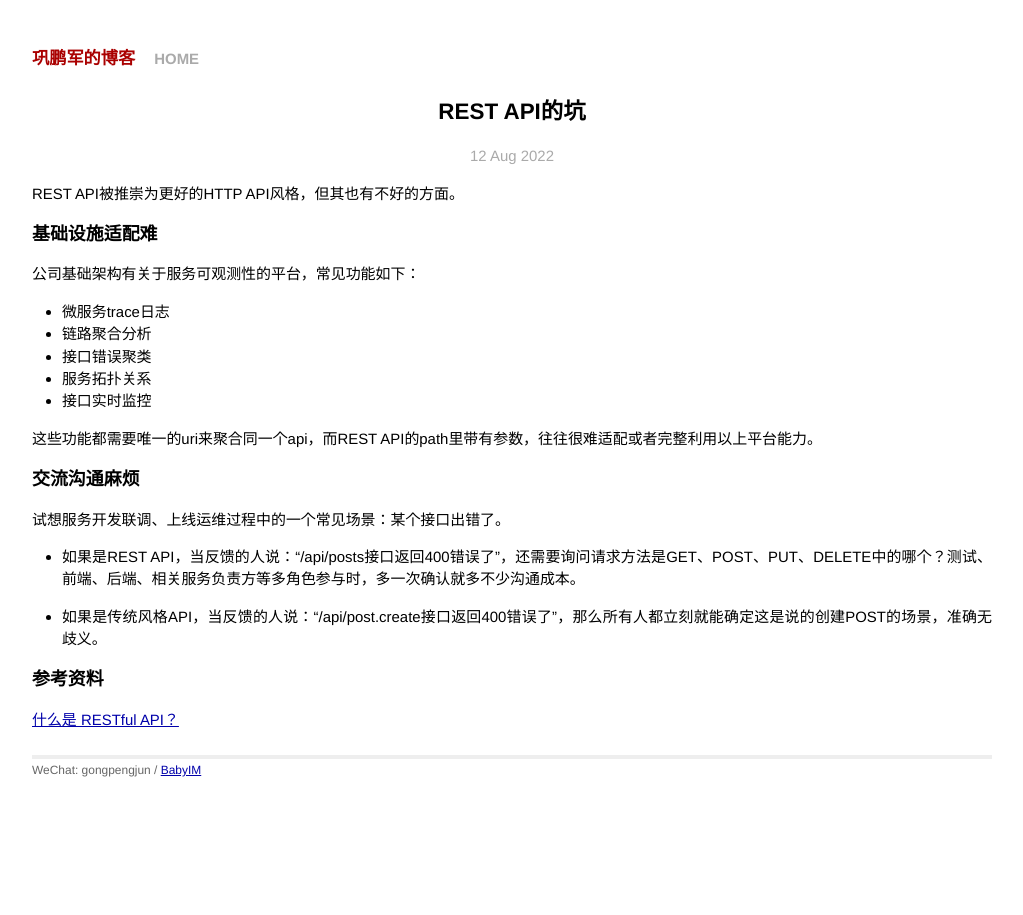
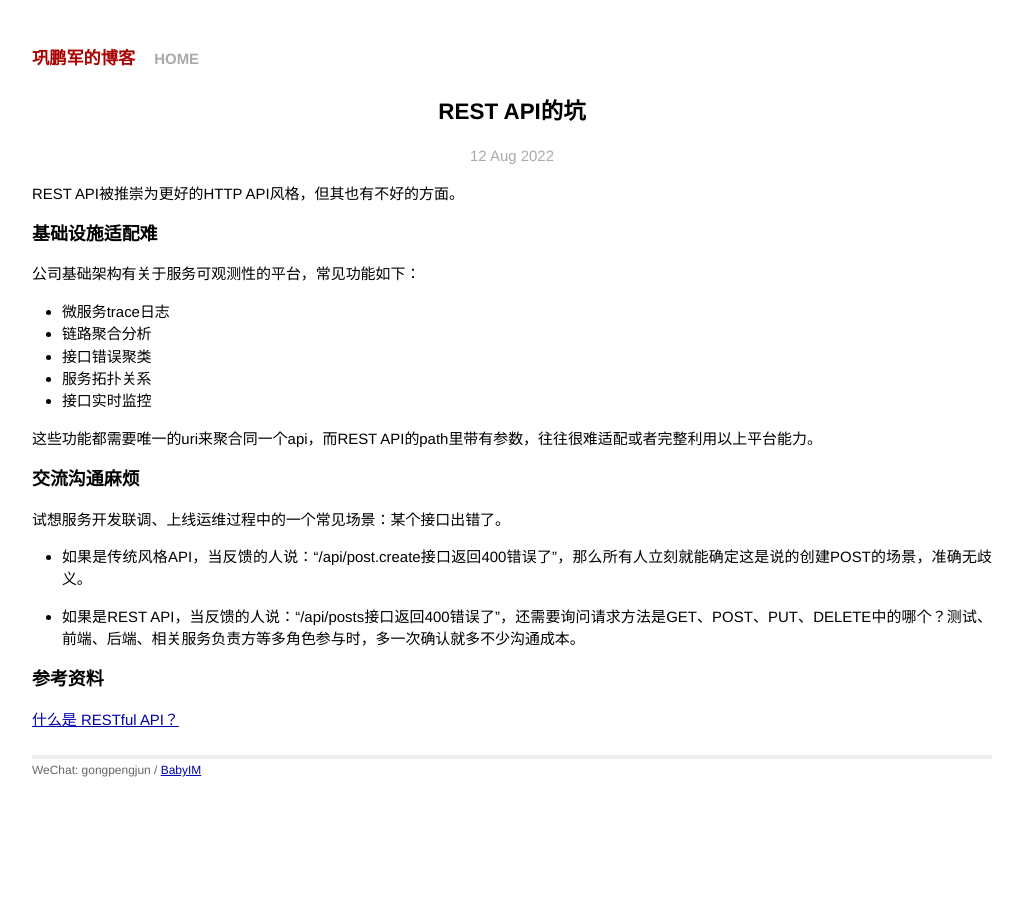
Before and after one commit to gongpengjun/gongpengjun.github.io, a Jekyll site: the page built from _posts/2022-08-12-rest-api-bad-side.markdown, in a window 1280 px wide. Shown: the whole page, without its empty margins (128-1151 px from the left). Built offline with Jekyll 4.4.1, drawn with Linux system fonts in a browser that asks for light colours.

Commit message:
refine 行文顺序

```diff
--- a/_posts/2022-08-12-rest-api-bad-side.markdown
+++ b/_posts/2022-08-12-rest-api-bad-side.markdown
@@ -23,9 +23,10 @@ REST API被推崇为更好的HTTP API风格，但其也有不好的方面。
 
 试想服务开发联调、上线运维过程中的一个常见场景：某个接口出错了。
 
+- 如果是传统风格API，当反馈的人说：“/api/post.create接口返回400错误了”，那么所有人立刻就能确定这是说的创建POST的场景，准确无歧义。
+
 - 如果是REST API，当反馈的人说：“/api/posts接口返回400错误了”，还需要询问请求方法是GET、POST、PUT、DELETE中的哪个？测试、前端、后端、相关服务负责方等多角色参与时，多一次确认就多不少沟通成本。
 
-- 如果是传统风格API，当反馈的人说：“/api/post.create接口返回400错误了”，那么所有人都立刻就能确定这是说的创建POST的场景，准确无歧义。
 
 ### 参考资料
 
```
